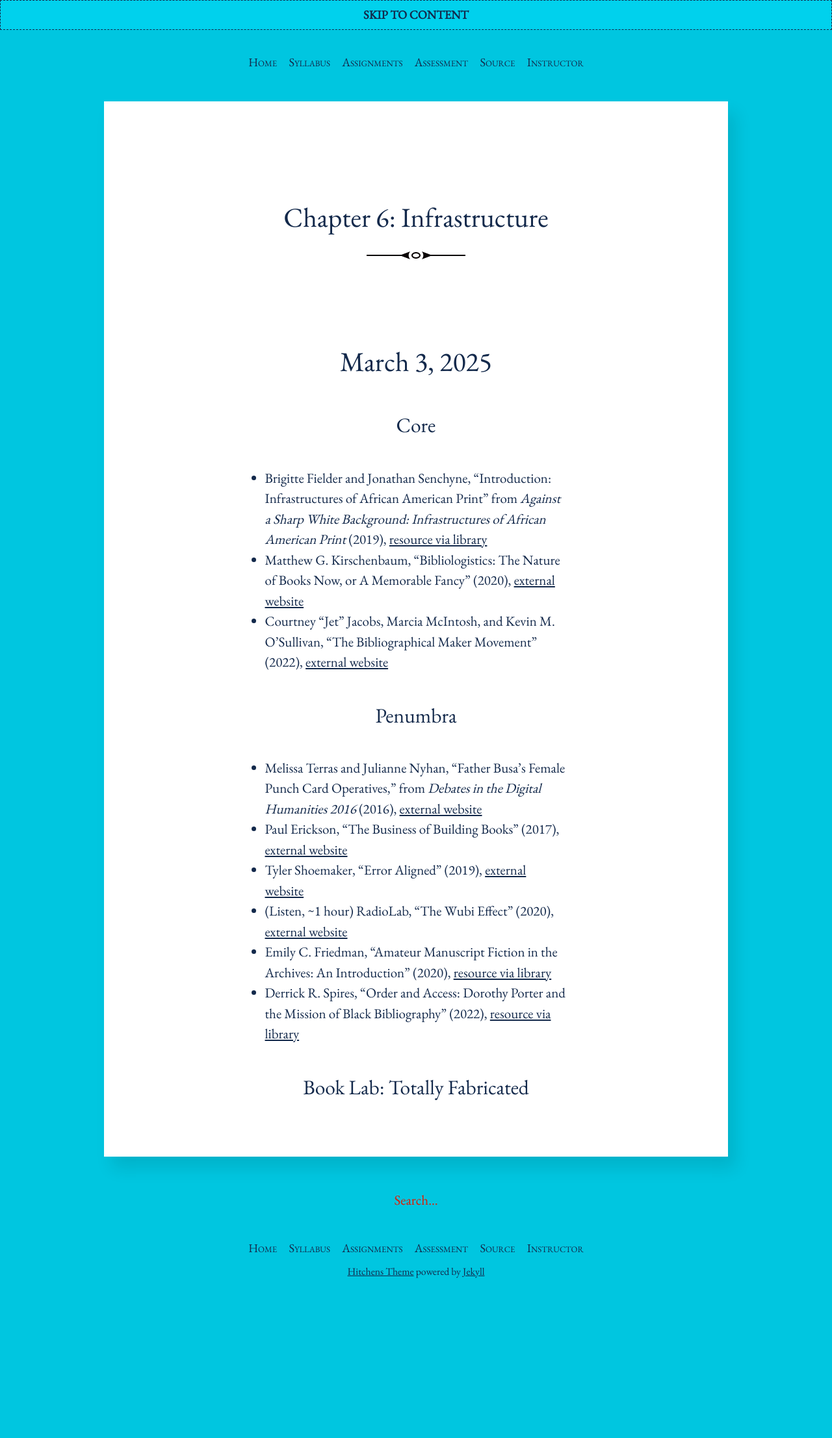
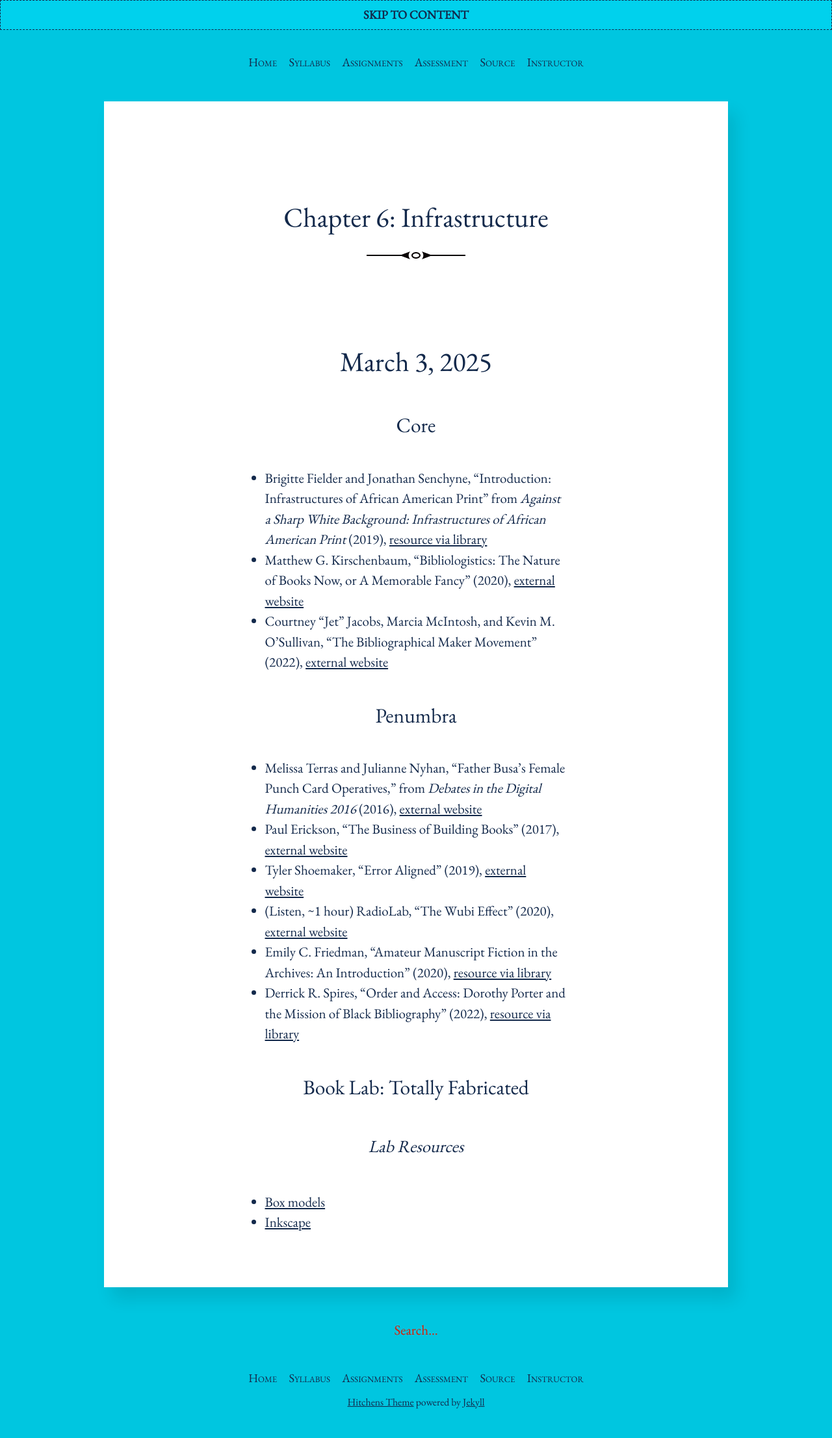
Before and after one commit to rccordell/s25bl, a Jekyll site: the page built from schedule/06-infrastructure.md, in a window 1280 px wide. Shown: the whole page at 65% size. Built offline with Jekyll 4.4.1, drawn with Linux system fonts in a browser that asks for light colours; before the commit the page ends 1970 px from its top, so only the background shows below that.

Commit message:
Update 06-infrastructure.md

```diff
--- a/schedule/06-infrastructure.md
+++ b/schedule/06-infrastructure.md
@@ -22,3 +22,8 @@ layout: post
 + Derrick R. Spires, "Order and Access: Dorothy Porter and the Mission of Black Bibliography" (2022), [resource via library](https://www-journals-uchicago-edu.proxy2.library.illinois.edu/doi/10.1086/719973)
 
 ### Book Lab: Totally Fabricated
+
+#### Lab Resources
+
++ [Box models](https://boxes.hackerspace-bamberg.de/?language=en)
++ [Inkscape](https://inkscape.org)
```
